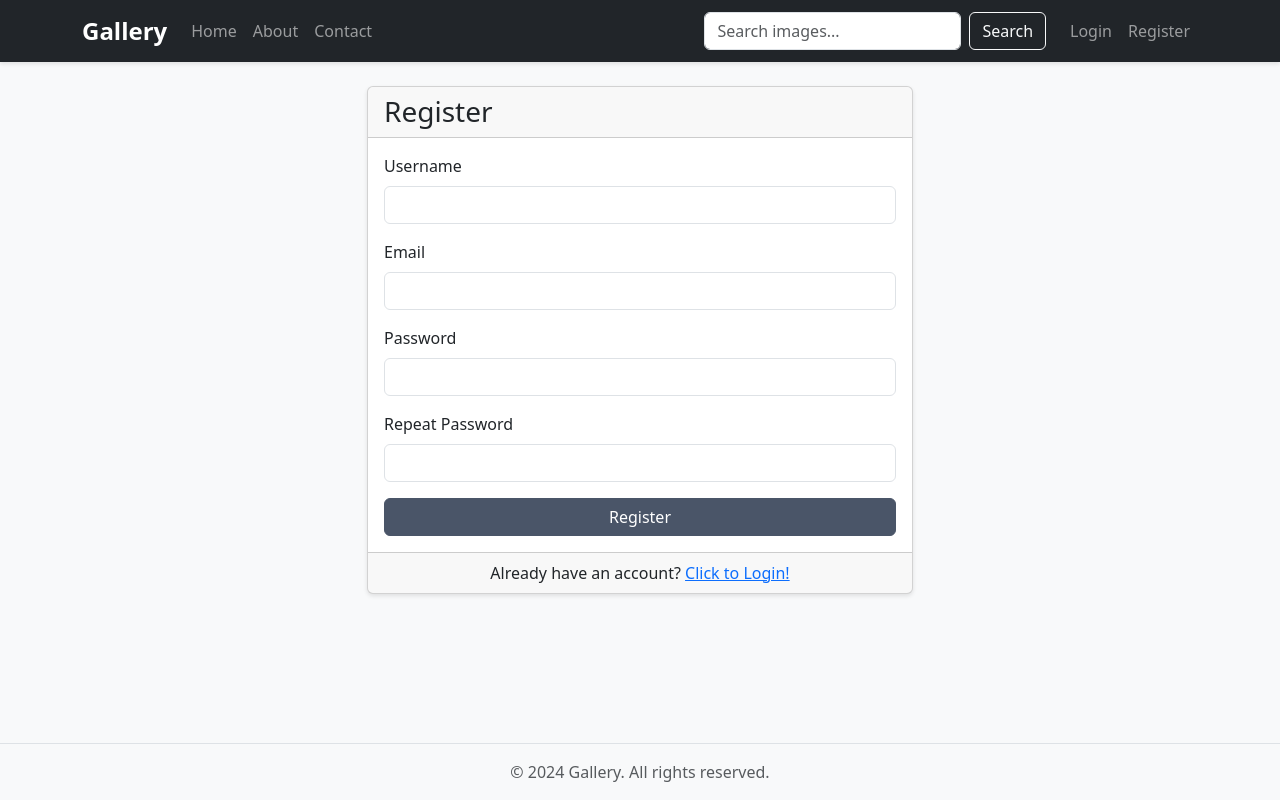
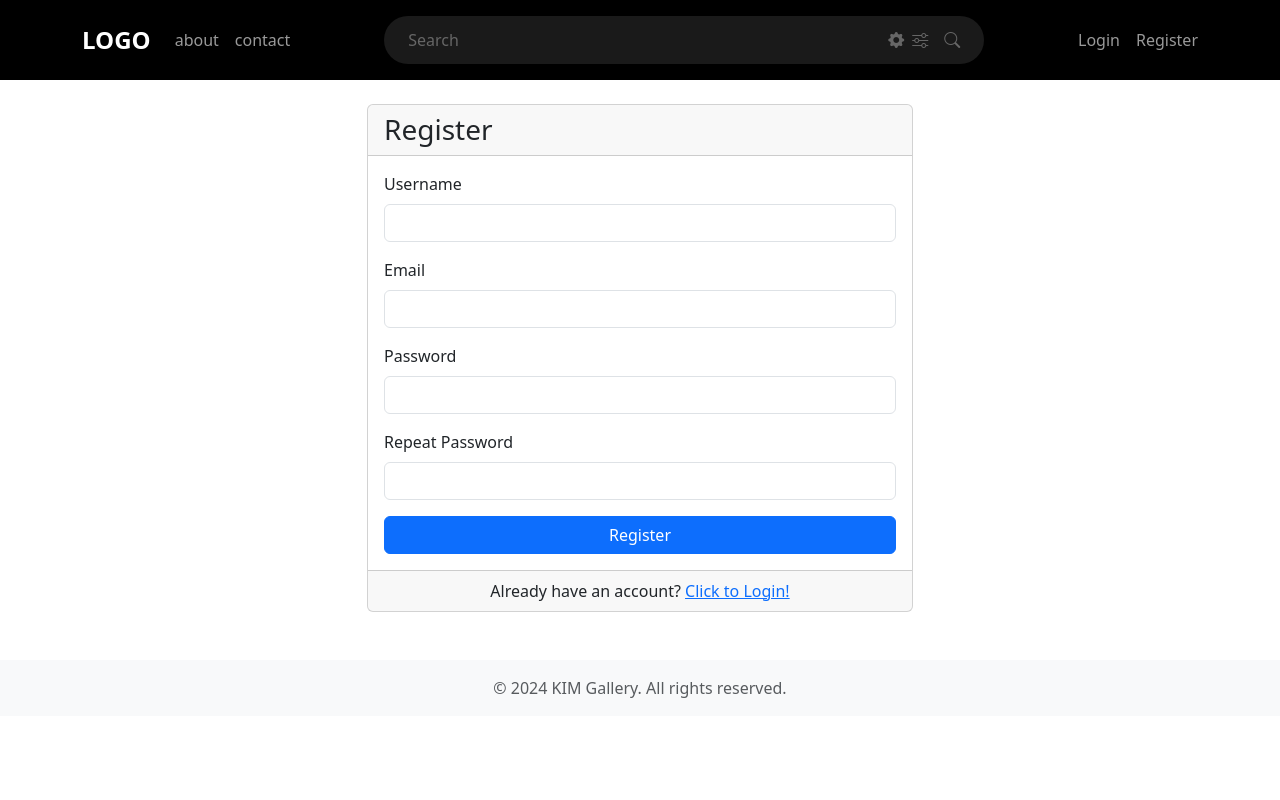
Before and after one commit to KKKKKIIIIIIIMMMMMM/Flask-App, a Flask app: page /register in a window 1280 px wide. Run offline with Flask 3, Linux system fonts and the light colour scheme; some libraries are stand-ins or nearby versions.

Commit message:
chage Upper bar to modern style and lookcooool

```diff
--- a/KIM-Gallery/kim_gallery/templates/base.html
+++ b/KIM-Gallery/kim_gallery/templates/base.html
@@ -4,62 +4,162 @@
 <head>
     <meta charset="UTF-8">
     <meta name="viewport" content="width=device-width, initial-scale=1.0">
-    <title>{{ title }} - Gallery</title>
+    <title>{{ title }} - KIM Gallery</title>
     <link href="https://cdn.jsdelivr.net/npm/bootstrap@5.3.0/dist/css/bootstrap.min.css" rel="stylesheet">
-    <link rel="stylesheet" href="{{ url_for('static', filename='css/style.css') }}">
+    <link rel="stylesheet" href="https://cdn.jsdelivr.net/npm/bootstrap-icons@1.7.2/font/bootstrap-icons.css">
+    <style>
+        .navbar {
+            background-color: #000 !important;
+            padding: 1rem 0;
+        }
+
+        .navbar-brand {
+            font-size: 1.5rem;
+            font-weight: 600;
+            color: #fff !important;
+        }
+
+        .search-container {
+            position: relative;
+            max-width: 600px;
+            width: 100%;
+            margin: 0 auto;
+        }
+
+        .search-input {
+            background-color: #1a1a1a;
+            border: none;
+            border-radius: 50px;
+            padding: 0.75rem 3rem 0.75rem 1.5rem;
+            color: #fff;
+            width: 100%;
+        }
+
+        .search-input:focus {
+            background-color: #1a1a1a;
+            color: #fff;
+            box-shadow: none;
+            outline: none;
+        }
+
+        .search-input::placeholder {
+            color: #666;
+        }
+
+        .search-icon {
+            position: absolute;
+            right: 1.5rem;
+            top: 50%;
+            transform: translateY(-50%);
+            color: #666;
+        }
+
+        .nav-link {
+            color: #999 !important;
+            font-weight: 500;
+            transition: color 0.3s;
+        }
+
+        .nav-link:hover {
+            color: #fff !important;
+        }
+
+        .user-avatar {
+            width: 32px;
+            height: 32px;
+            border-radius: 50%;
+            background-color: #f0f0f0;
+            display: flex;
+            align-items: center;
+            justify-content: center;
+            color: #666;
+            text-decoration: none;
+            transition: background-color 0.3s;
+        }
+
+        .user-avatar:hover {
+            background-color: #e0e0e0;
+        }
+
+        .search-options {
+            position: absolute;
+            right: 3.5rem;
+            top: 50%;
+            transform: translateY(-50%);
+            display: flex;
+            gap: 0.5rem;
+        }
+
+        .search-option-btn {
+            color: #666;
+            background: none;
+            border: none;
+            padding: 0;
+            cursor: pointer;
+            transition: color 0.3s;
+        }
+
+        .search-option-btn:hover {
+            color: #fff;
+        }
+    </style>
 </head>
 
 <body>
-    <nav class="navbar navbar-expand-lg navbar-dark bg-dark">
+    <nav class="navbar navbar-expand-lg">
         <div class="container">
-            <a class="navbar-brand" href="{{ url_for('main.index') }}">Gallery</a>
-            <button class="navbar-toggler" type="button" data-bs-toggle="collapse" data-bs-target="#navbarNav">
-                <span class="navbar-toggler-icon"></span>
-            </button>
-            <div class="collapse navbar-collapse" id="navbarNav">
-                <ul class="navbar-nav me-auto">
-                    <li class="nav-item">
-                        <a class="nav-link" href="{{ url_for('main.index') }}">Home</a>
-                    </li>
+            <div class="d-flex align-items-center w-100">
+                <!-- Left section -->
+                <div class="d-flex align-items-center">
+                    <a class="navbar-brand me-4" href="{{ url_for('main.index') }}">LOGO</a>
+                    <a class="nav-link me-3" href="{{ url_for('main.about') }}">about</a>
+                    <a class="nav-link" href="{{ url_for('main.contact') }}">contact</a>
+                </div>
+
+                <!-- Center section - Search -->
+                <div class="flex-grow-1 mx-4">
+                    <form class="search-container" action="{{ url_for('main.search') }}" method="get">
+                        <input type="text" class="form-control search-input" name="q" placeholder="Search"
+                            value="{{ request.args.get('q', '') }}">
+                        <div class="search-options">
+                            <button type="button" class="search-option-btn" title="Advanced search">
+                                <i class="bi bi-gear-fill"></i>
+                            </button>
+                            <button type="button" class="search-option-btn" title="Search settings">
+                                <i class="bi bi-sliders"></i>
+                            </button>
+                        </div>
+                        <button type="submit" class="search-option-btn search-icon">
+                            <i class="bi bi-search"></i>
+                        </button>
+                    </form>
+                </div>
+
+                <!-- Right section -->
+                <div class="d-flex align-items-center">
                     {% if current_user.is_authenticated %}
-                    <li class="nav-item">
-                        <a class="nav-link" href="{{ url_for('gallery.upload') }}">Upload</a>
-                    </li>
-                    {% endif %}
-                    <li class="nav-item">
-                        <a class="nav-link" href="{{ url_for('main.about') }}">About</a>
-                    </li>
-                    <li class="nav-item">
-                        <a class="nav-link" href="{{ url_for('main.contact') }}">Contact</a>
-                    </li>
-                </ul>
-                <form class="d-flex me-3" action="{{ url_for('main.search') }}" method="get">
-                    <input class="form-control me-2" type="search" name="q" placeholder="Search images...">
-                    <button class="btn btn-outline-light" type="submit">Search</button>
-                </form>
-                <ul class="navbar-nav">
-                    {% if current_user.is_authenticated %}
-                    <li class="nav-item dropdown">
-                        <a class="nav-link dropdown-toggle" href="#" id="navbarDropdown" role="button"
-                            data-bs-toggle="dropdown">
-                            {{ current_user.username }}
+                    <a href="{{ url_for('gallery.upload') }}" class="nav-link me-3">
+                        <i class="bi bi-plus-lg"></i>
+                    </a>
+                    <div class="dropdown">
+                        <a class="user-avatar" href="#" id="userDropdown" role="button" data-bs-toggle="dropdown">
+                            <i class="bi bi-person-fill"></i>
                         </a>
                         <ul class="dropdown-menu dropdown-menu-end">
-                            <li><a class="dropdown-item"
-                                    href="{{ url_for('main.profile', username=current_user.username) }}">Profile</a>
+                            <li>
+                                <a class="dropdown-item"
+                                    href="{{ url_for('main.profile', username=current_user.username) }}">
+                                    Profile
+                                </a>
                             </li>
                             <li><a class="dropdown-item" href="{{ url_for('auth.logout') }}">Logout</a></li>
                         </ul>
-                    </li>
+                    </div>
                     {% else %}
-                    <li class="nav-item">
-                        <a class="nav-link" href="{{ url_for('auth.login') }}">Login</a>
-                    </li>
-                    <li class="nav-item">
-                        <a class="nav-link" href="{{ url_for('auth.register') }}">Register</a>
-                    </li>
+                    <a href="{{ url_for('auth.login') }}" class="nav-link me-3">Login</a>
+                    <a href="{{ url_for('auth.register') }}" class="nav-link">Register</a>
                     {% endif %}
-                </ul>
+                </div>
             </div>
         </div>
     </nav>
@@ -78,7 +178,7 @@
 
     <footer class="footer mt-5 py-3 bg-light">
         <div class="container text-center">
-            <span class="text-muted">&copy; 2024 Gallery. All rights reserved.</span>
+            <span class="text-muted">&copy; 2024 KIM Gallery. All rights reserved.</span>
         </div>
     </footer>
 
```
